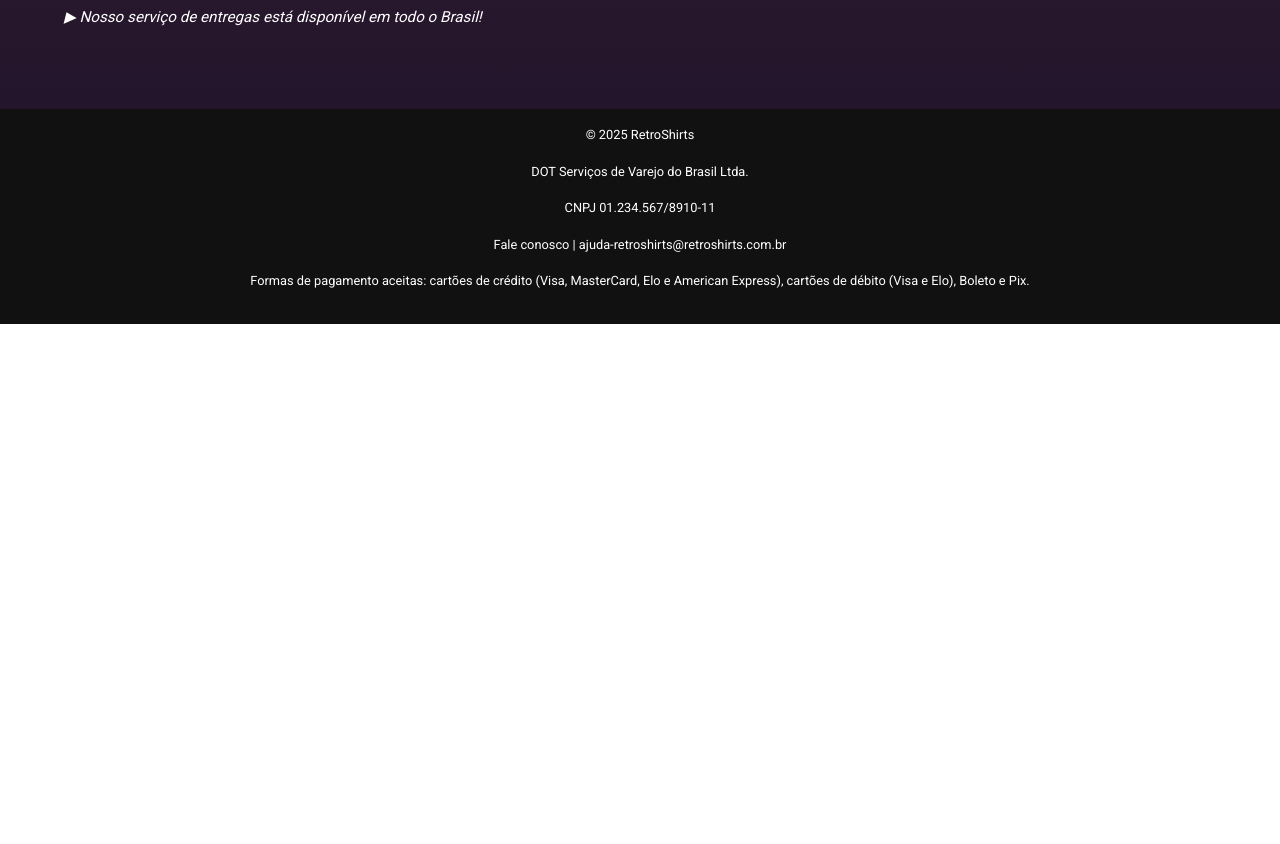
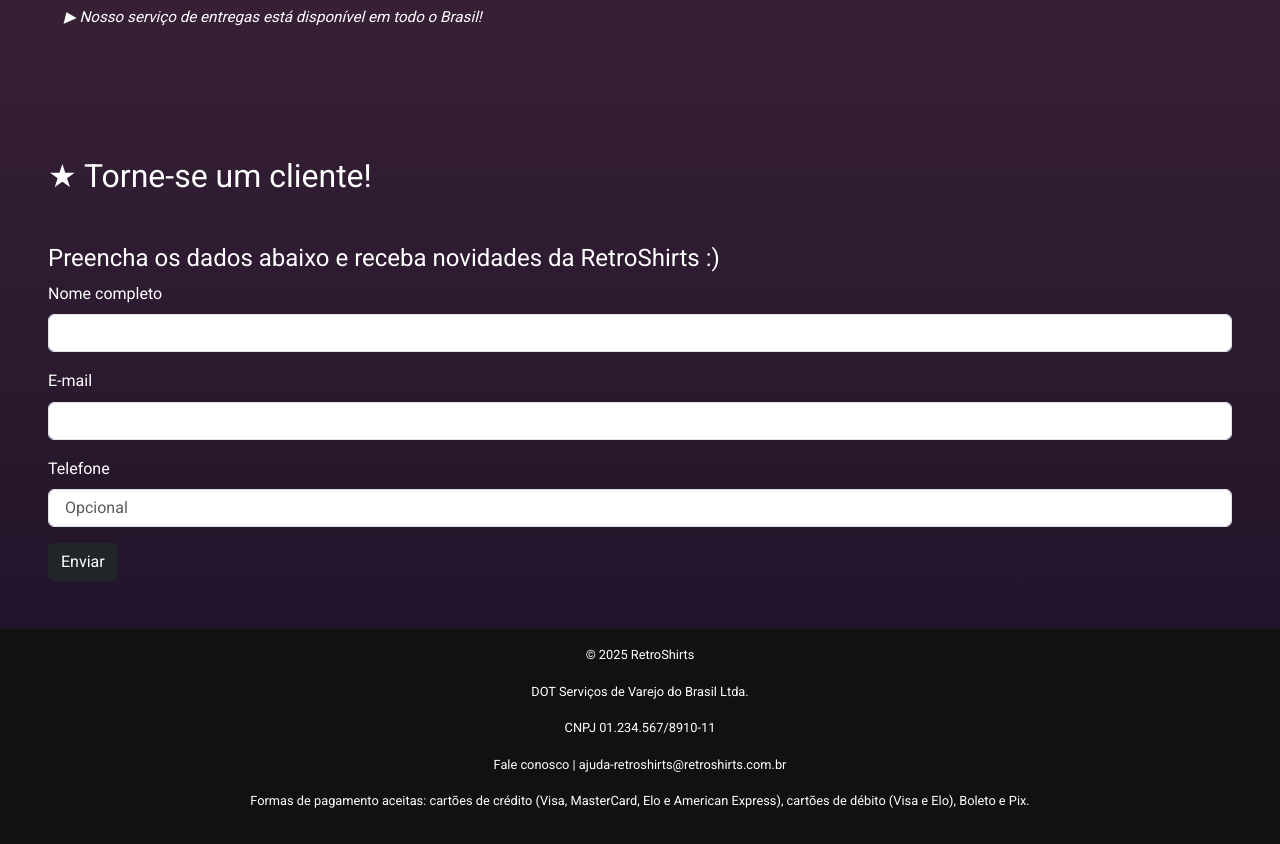
Before and after one commit to canoff-hub/front-end, a plain HTML site: page trabalho_flexbox/index.html in a window 1280 px wide. Shown: the part 1997-2841 px from the top of the page. Before the commit the page ends 2321 px from the top, so only its background shows below. Drawn offline with nearby package versions, Linux system fonts and the light colour scheme; a small style sheet from the web is missing.

Commit message:
index.html

```diff
--- a/trabalho_flexbox/index.html
+++ b/trabalho_flexbox/index.html
@@ -124,6 +124,31 @@
 
   </main>
 
+  <section id="formulario" style="padding: var(--espacamento)">
+    <h2>★ Torne-se um cliente!</h2>
+    <h4>Preencha os dados abaixo e receba novidades da RetroShirts :)</h4>
+
+    <form class="formulario-retro" action="#" method="post">
+      <div class="mb-3">
+        <label for="nome" class="form-label">Nome completo</label>
+        <input type="text" class="form-control" id="nome" name="nome" required>
+      </div>
+
+      <div class="mb-3">
+        <label for="email" class="form-label">E-mail</label>
+        <input type="email" class="form-control" id="email" name="email" required>
+      </div>
+
+      <div class="mb-3">
+        <label for="telefone" class="form-label">Telefone</label>
+        <input type="tel" class="form-control" id="telefone" name="telefone" pattern="[0-9]{11}" placeholder=" Opcional">
+      </div>
+
+      <button type="submit" class="btn btn-dark">Enviar</button>
+    </form>
+  </section>
+
+
   <footer id="footer">
     <p>&copy; 2025 RetroShirts </p>
     <p>DOT Serviços de Varejo do Brasil Ltda.</p>
```
